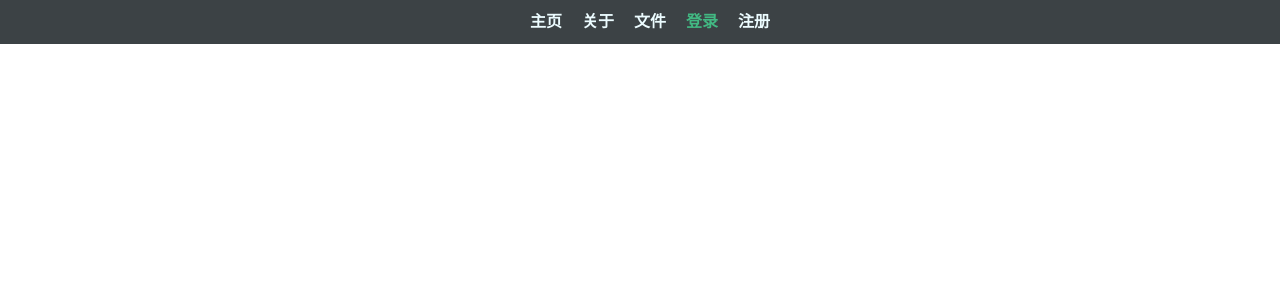
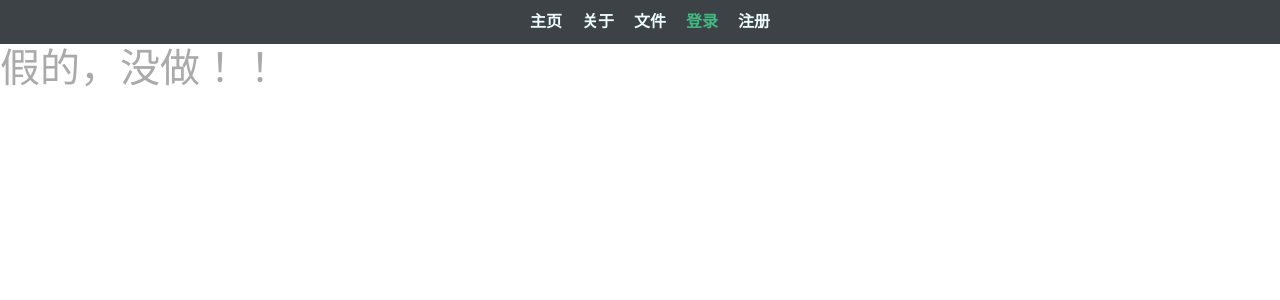
Before and after one commit to Codexiaoyi/MediaHub-Vue, a Vue app: page /login in a window 1280 px wide. Shown: the top 300 px of the page. Built offline with nearby package versions, Linux system fonts and the light colour scheme.

Commit message:
[ADD]CI/CD测试

```diff
--- a/src/router/index.js
+++ b/src/router/index.js
@@ -23,6 +23,16 @@
         path: '/file',
         name: 'file',
         component: File
+    },
+    {
+        path: '/login',
+        name: 'login',
+        component: Home
+    },
+    {
+        path: '/register',
+        name: 'register',
+        component: Home
     }
 ]
 
--- a/src/views/About.vue
+++ b/src/views/About.vue
@@ -1,5 +1,5 @@
 <template>
   <div class="about">
-    <h1>This is an about page</h1>
+    <h1>假的，没做！！</h1>
   </div>
 </template>
--- a/src/views/Home.vue
+++ b/src/views/Home.vue
@@ -1,7 +1,8 @@
 <template>
   <div class="home">
-    <img alt="Vue logo" src="../assets/logo.png" />
-    <HelloWorld msg="Welcome to Your Vue.js App" />
+    <!-- <img alt="Vue logo" src="../assets/logo.png" />
+    <HelloWorld msg="Welcome to Your Vue.js App" /> -->
+    <h1>假的，没做！！</h1>
   </div>
 </template>
 
```
